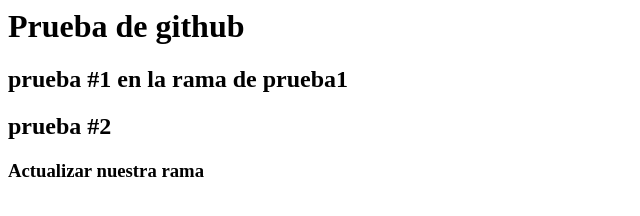
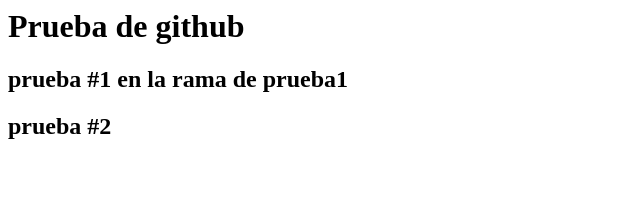
Before and after one commit to BrayanUCH/HTML-Prueba-Github, a plain HTML site: page Index.html in a window 1280 px wide. Shown: the whole page, without its empty margins (0-640 px from the left). Drawn offline with Linux system fonts and the light colour scheme.

Commit message:
Update Index.html

```diff
--- a/Index.html
+++ b/Index.html
@@ -1,4 +1,3 @@
 <h1>Prueba de github</h1>
 <h2>prueba #1 en la rama de prueba1</h2>
 <h2>prueba #2</h2>
-<h3>Actualizar nuestra rama</h3>
```
